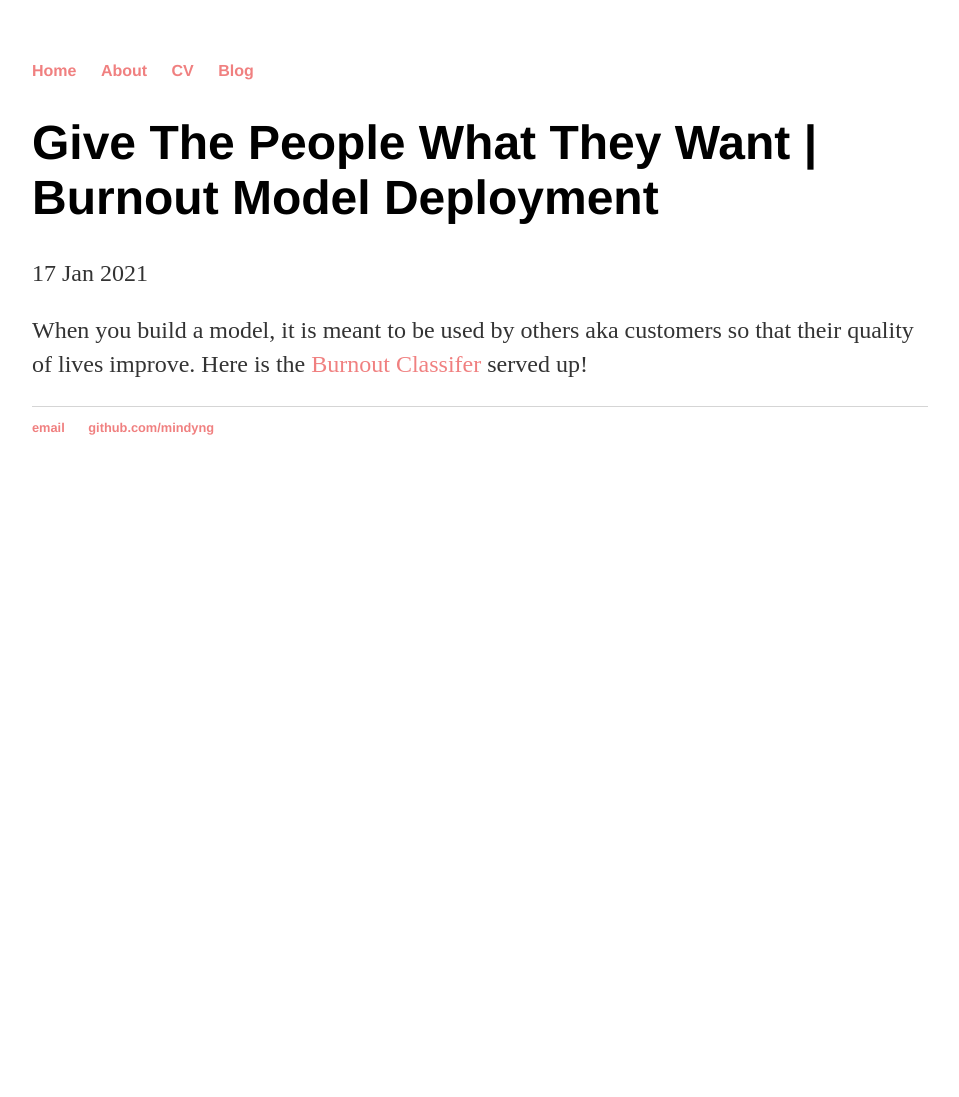
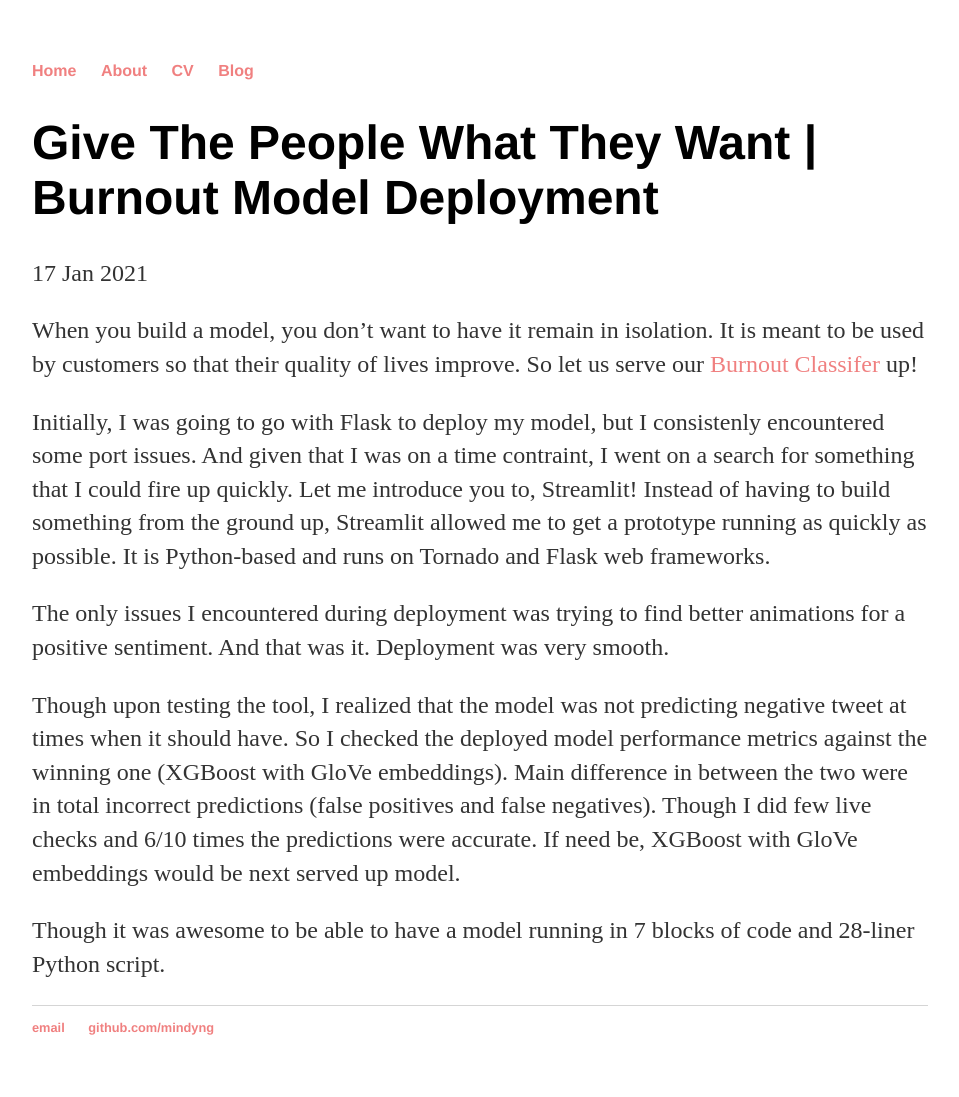
Before and after one commit to mindyng/mindyng.github.io, a Jekyll site: the page built from _posts/2021-01-17-Give-the-People-What-They-Want-|-Burnout-Model-Deployment.md, in a window 1280 px wide. Shown: the whole page, without its empty margins (160-1119 px from the left). Built offline with Jekyll 4.4.1, drawn with Linux system fonts in a browser that asks for light colours; our own code applies the rules of GitHub Pages for plain Markdown files; before the commit the page ends 900 px from its top, so only the background shows below that.

Commit message:
Update 2021-01-17-Give-the-People-What-They-Want-|-Burnout-Model-Deployment.md

```diff
--- a/_posts/2021-01-17-Give-the-People-What-They-Want-|-Burnout-Model-Deployment.md
+++ b/_posts/2021-01-17-Give-the-People-What-They-Want-|-Burnout-Model-Deployment.md
@@ -1 +1,9 @@
-When you build a model, it is meant to be used by others aka customers so that their quality of lives improve. Here is the [Burnout Classifer](http://192.168.1.174:8501) served up!
+When you build a model, you don't want to have it remain in isolation. It is meant to be used by customers so that their quality of lives improve. So let us serve our [Burnout Classifer](http://192.168.1.174:8501) up!
+
+Initially, I was going to go with Flask to deploy my model, but I consistenly encountered some port issues. And given that I was on a time contraint, I went on a search for something that I could fire up quickly. Let me introduce you to, Streamlit! Instead of having to build something from the ground up, Streamlit allowed me to get a prototype running as quickly as possible. It is Python-based and runs on Tornado and Flask web frameworks.
+
+The only issues I encountered during deployment was trying to find better animations for a positive sentiment. And that was it. Deployment was very smooth.
+
+Though upon testing the tool, I realized that the model was not predicting negative tweet at times when it should have. So I checked the deployed model performance metrics against the winning one (XGBoost with GloVe embeddings). Main difference in between the two were in total incorrect predictions (false positives and false negatives). Though I did few live checks and 6/10 times the predictions were accurate. If need be, XGBoost with GloVe embeddings would be next served up model.
+
+Though it was awesome to be able to have a model running in 7 blocks of code and 28-liner Python script.
```
